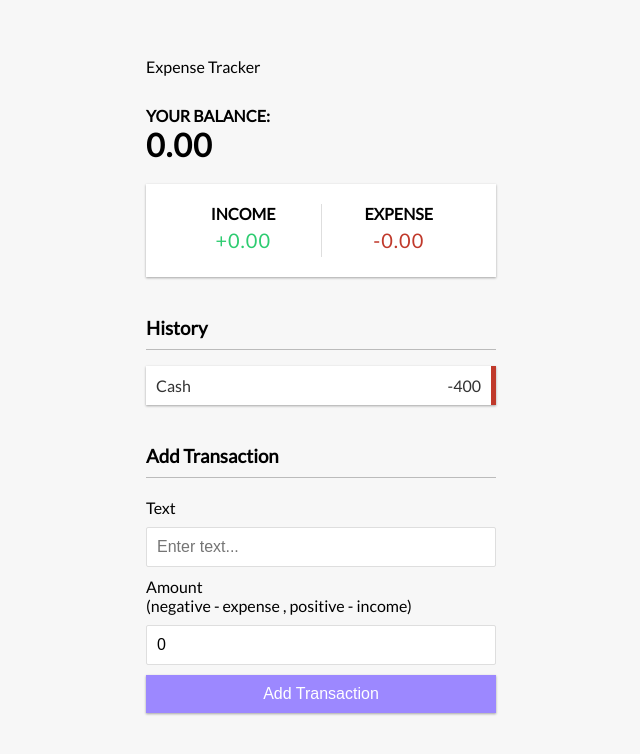
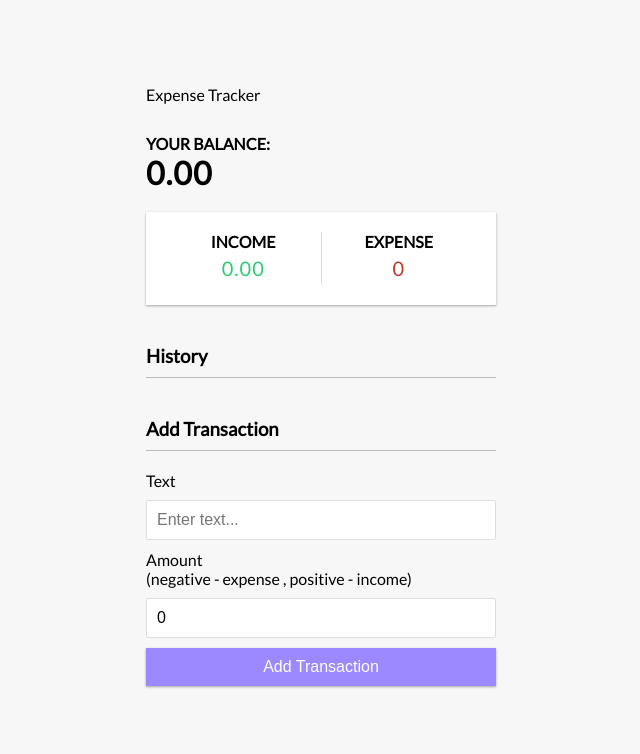
Before and after one commit to rishabhsharma2304/Budget-Tracker, a React (Create React App) app: page / in a window 1280 px wide. Shown: the top 754 px of the page, without its empty margins (319-959 px from the left). Built offline with nearby package versions, Linux system fonts and the light colour scheme.

Commit message:
add transaction done

```diff
--- a/public/index.html
+++ b/public/index.html
@@ -24,7 +24,7 @@
       work correctly both with client-side routing and a non-root public URL.
       Learn how to configure a non-root public URL by running `npm run build`.
     -->
-    <title>React App</title>
+    <title>Expense Tracker</title>
   </head>
   <body>
     <noscript>You need to enable JavaScript to run this app.</noscript>
--- a/src/App.js
+++ b/src/App.js
@@ -5,10 +5,11 @@
 import { IncomeExpenses } from './components/IncomeExpenses';
 import { TransactionList } from './components/TransactionList';
 import { AddTransaction } from './components/AddTransaction';
+import { GlobalProvider } from './Context/GlobalContext';
 
 function App() {
   return (
-    <div>
+    <GlobalProvider>
       <Header />
       <div className="container">
         <Balance />
@@ -16,7 +17,7 @@
         <TransactionList />
         <AddTransaction />
       </div>
-    </div>
+      </GlobalProvider>
   );
 }
 
--- /dev/null
+++ b/src/Context/AppReducer.js
@@ -0,0 +1,16 @@
+export default (state, action) => {
+    switch(action.type) {
+      case 'DELETE_TRANSACTION':
+        return {
+          ...state,
+          transactions: state.transactions.filter(transaction => transaction.id !== action.payload)
+        }
+      case 'ADD_TRANSACTION':
+        return {
+          ...state,
+          transactions: [action.payload, ...state.transactions]
+        }
+      default:
+        return state;
+    }
+  }
--- /dev/null
+++ b/src/Context/GlobalContext.js
@@ -0,0 +1,38 @@
+import React, { createContext, useReducer } from 'react';
+import AppReducer from './AppReducer';
+
+// Initial state
+const initialState = {
+  transactions: []
+}
+
+// Create context
+export const GlobalContext = createContext(initialState);
+
+// Provider component
+export const GlobalProvider = ({ children }) => {
+  const [state, dispatch] = useReducer(AppReducer, initialState);
+
+  // Actions
+  function deleteTransaction(id) {
+    dispatch({
+      type: 'DELETE_TRANSACTION',
+      payload: id
+    });
+  }
+
+  function addTransaction(transaction) {
+    dispatch({
+      type: 'ADD_TRANSACTION',
+      payload: transaction
+    });
+  }
+
+  return (<GlobalContext.Provider value={{
+    transactions: state.transactions,
+    deleteTransaction,
+    addTransaction
+  }}>
+    {children}
+  </GlobalContext.Provider>);
+}
--- a/src/components/AddTransaction.js
+++ b/src/components/AddTransaction.js
@@ -1,13 +1,29 @@
-import React, { useState } from 'react';
+import React, { useState,useContext } from 'react';
+import {GlobalContext} from '../Context/GlobalContext';
 
 export const AddTransaction = () => {
 const [text, setText] = useState('');
 const [amount, setAmount] = useState('0');
 
+const {addTransaction} = useContext(GlobalContext);
+var i = 5;
+
+const onSubmit = e => {
+    e.preventDefault();
+
+
+    const newTransaction = {
+        id: i,
+        text, amount: +amount
+    }
+    i=i+1;
+    addTransaction(newTransaction);
+}
+
     return (
         <>
             <h3>Add Transaction</h3>
-            <form>
+            <form onSubmit={onSubmit}>
                 <div className="form-control">
                     <label htmlFor="text">Text</label>
                     <input type="text" value={text} onChange={(e) => setText(e.target.value)} placeholder="Enter text..." />
--- a/src/components/Balance.js
+++ b/src/components/Balance.js
@@ -1,10 +1,14 @@
-import React from 'react'
+import React, {useContext} from 'react';
+import {GlobalContext} from '../Context/GlobalContext';
 
 export const Balance = () => {
+    const {transactions} = useContext(GlobalContext);
+    const amount = transactions.map(transaction => transaction.amount);
+    const total = amount.reduce((acc,item) => (acc+=item), 0).toFixed(2);
     return (
         <>
             <h4>Your Balance:</h4>
-            <h1>0.00</h1>
+            <h1>{total}</h1>
         </>
     )
 }
--- a/src/components/IncomeExpenses.js
+++ b/src/components/IncomeExpenses.js
@@ -1,15 +1,29 @@
-import React from 'react'
+import React, {useContext} from 'react';
+import {GlobalContext, GlobalProvider} from '../Context/GlobalContext';
 
 export const IncomeExpenses = () => {
+    const {transactions} = useContext(GlobalContext);
+    const amount = transactions.map(transactions => transactions.amount);
+
+    const income = amount.
+    filter(item => item>0)
+    .reduce((acc,item) => (acc+=item),0)
+    .toFixed(2);
+
+    const expense = amount.
+    filter(item => item<0)
+    .reduce((acc,item) => (acc+=item),0)*-1
+    .toFixed(2);
+
     return (
         <div className="inc-exp-container">
             <div>
                 <h4>Income</h4>
-                <p className="money plus">+0.00</p>
+                <p className="money plus">{income}</p>
             </div>
             <div>
                 <h4>Expense</h4>
-                <p className="money minus">-0.00</p>
+                <p className="money minus">{expense}</p>
             </div>
         </div>
     )
--- /dev/null
+++ b/src/components/Transaction.js
@@ -0,0 +1,15 @@
+import React, {useContext} from 'react';
+import { GlobalContext } from '../Context/GlobalContext';
+
+
+export const Transaction = ({ transaction }) => {
+  const { deleteTransaction } = useContext(GlobalContext);
+
+  const sign = transaction.amount < 0 ? '-' : '+';
+
+  return (
+    <li className={transaction.amount < 0 ? 'minus' : 'plus'}>
+      {transaction.text} <span>{sign}{(transaction.amount)}</span><button onClick={() => deleteTransaction(transaction.id)} className="delete-btn">x</button>
+    </li>
+  )
+}
--- a/src/components/TransactionList.js
+++ b/src/components/TransactionList.js
@@ -1,14 +1,16 @@
-import React from 'react'
+import React, { useContext } from 'react';
+import { Transaction } from './Transaction';
+
+import { GlobalContext } from '../Context/GlobalContext';
 
 export const TransactionList = () => {
+  const { transactions } = useContext(GlobalContext);
+
   return (
     <>
       <h3>History</h3>
       <ul className="list">
-                <li className="minus">
-                    Cash<span>-400</span>
-                    <button className="delete-btn">x</button>
-                </li>
+        {transactions.map(transaction => (<Transaction key={transaction.id} transaction={transaction} />))}
       </ul>
     </>
   )
```
Lines whose indentation alone changed are shown as unchanged.
